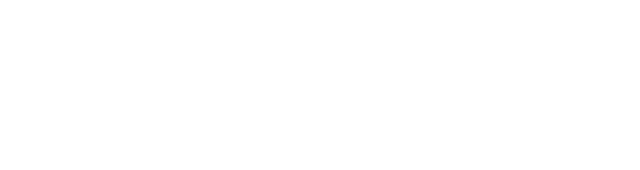
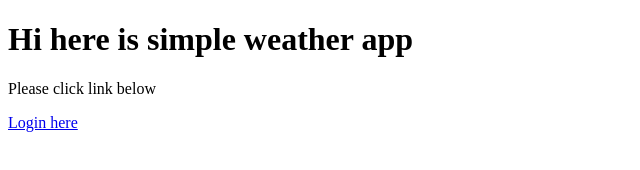
Before and after one commit to DarkPrince3738/webserver_test, a website: page public/landing-page.html in a window 1280 px wide. Shown: the whole page, without its empty margins (0-640 px from the left). Drawn offline with Linux system fonts and the light colour scheme.

Commit message:
login menu with redirection

```diff
--- a/package.json
+++ b/package.json
@@ -9,6 +9,7 @@
   "author": "alex",
   "license": "ISC",
   "dependencies": {
+    "cookie-parser": "^1.4.6",
     "express": "^4.18.2"
   }
 }
--- a/public/landing-page.html
+++ b/public/landing-page.html
@@ -5,6 +5,8 @@
     <title>Title</title>
 </head>
 <body>
-
+<h1>Hi here is simple weather app</h1>
+<p>Please click link below</p>
+<a href="login.html">Login here</a>
 </body>
 </html>
```
